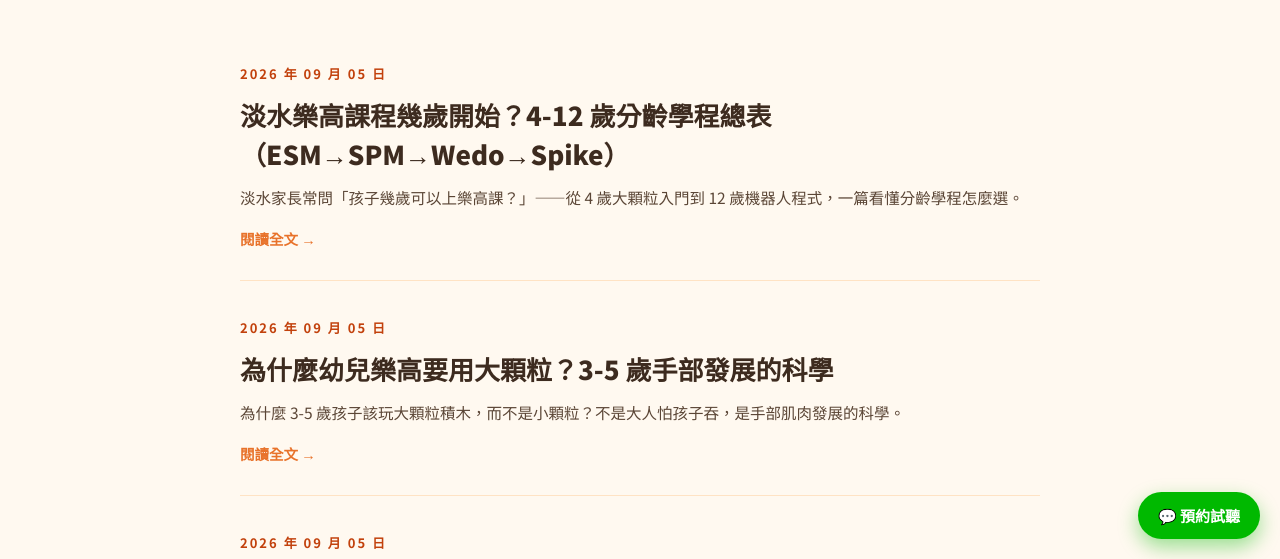
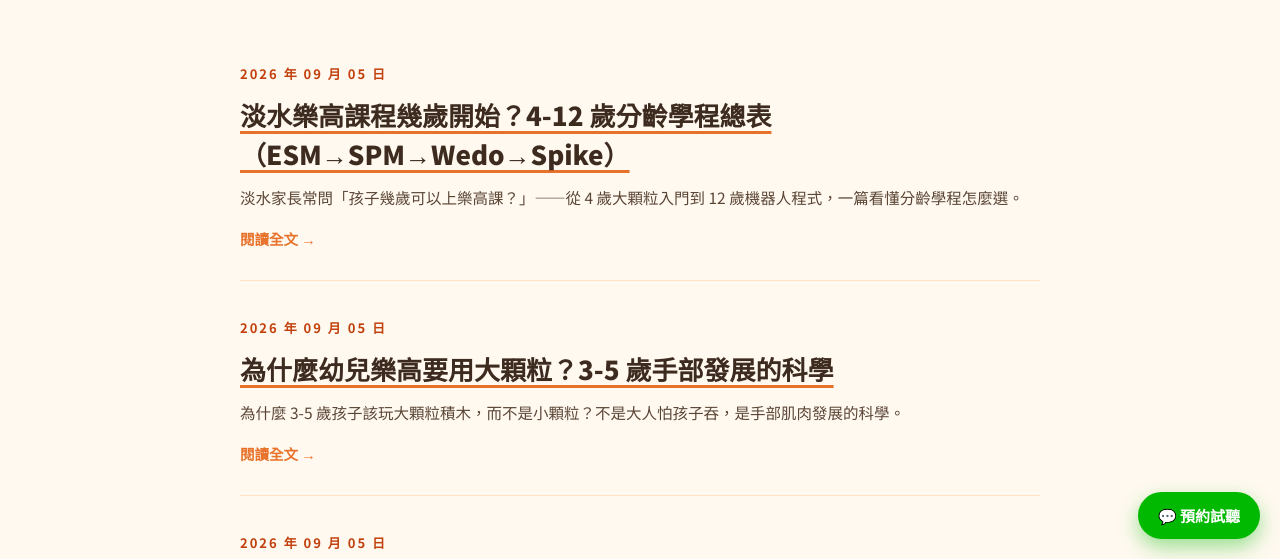
Before and after one commit to donsedu/donsedu.github.io, a plain HTML site: page blog/index.html in a window 1280 px wide. Shown: the part 241-800 px from the top of the page. Drawn offline with Linux system fonts and the light colour scheme.

Commit message:
🎨 標題預設橘底線（手機也看得到）+ 移除 min-height 修 iOS Chrome 空白

```diff
--- a/css/style.css
+++ b/css/style.css
@@ -23,8 +23,6 @@ body {
   background: var(--cream-1);
   line-height: 1.7;
   overflow-x: hidden;
-  min-height: 100vh;
-  min-height: 100dvh;
 }
 
 /* ===== Nav ===== */
@@ -243,12 +241,14 @@ body {
 }
 .blog-entry-title a {
   color: var(--text);
-  text-decoration: none;
-  border-bottom: 2px solid transparent;
-  padding-bottom: 2px;
-  transition: color 0.2s, border-color 0.2s;
+  text-decoration: underline;
+  text-decoration-color: var(--orange);
+  text-decoration-thickness: 2.5px;
+  text-underline-offset: 5px;
+  text-decoration-skip-ink: none;
+  transition: color 0.2s;
 }
-.blog-entry-title a:hover { color: var(--orange-dark); border-bottom-color: var(--orange); }
+.blog-entry-title a:hover { color: var(--orange-dark); }
 .blog-entry-excerpt {
   font-size: 15.5px;
   color: var(--brown);
```
